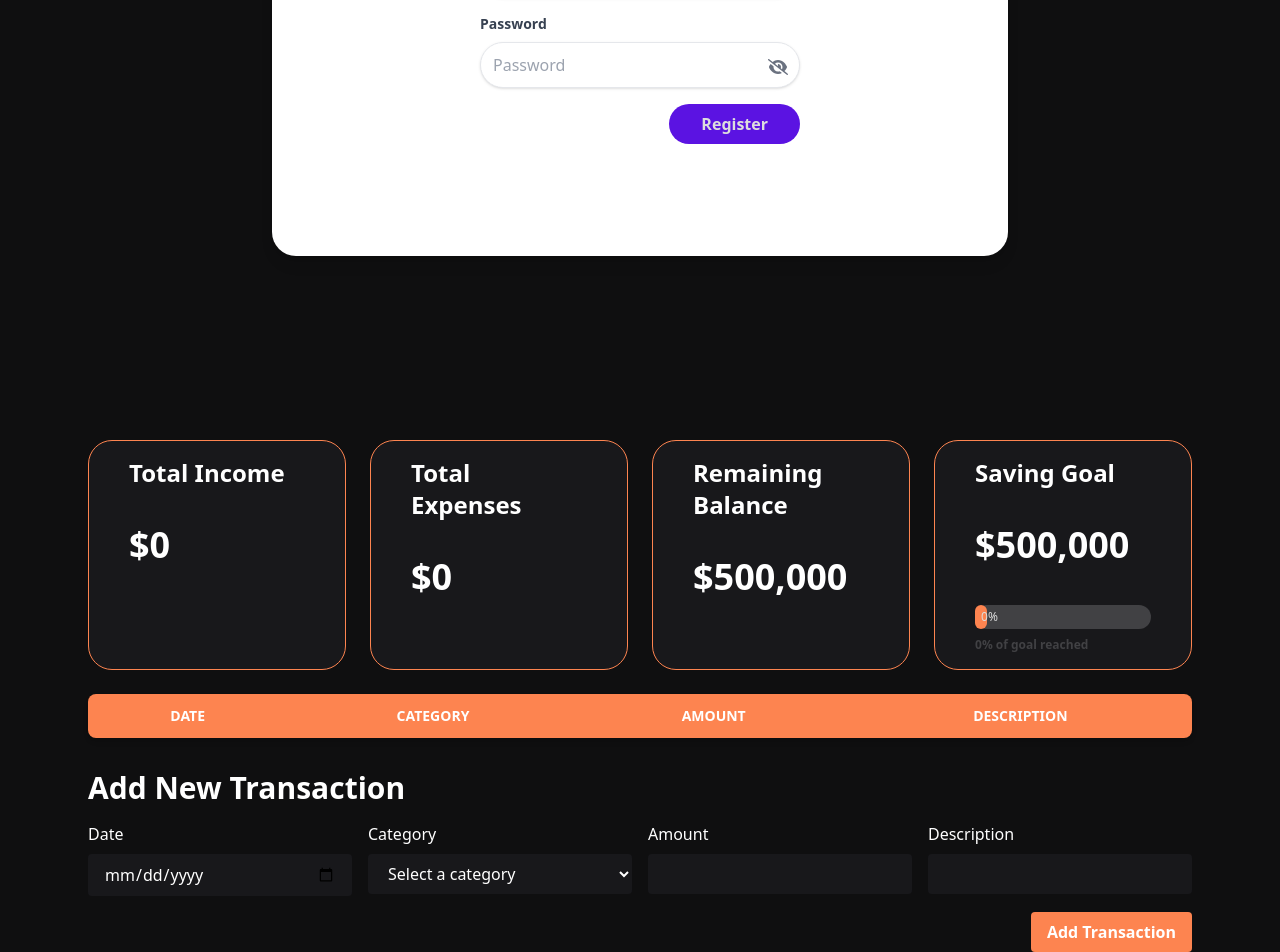
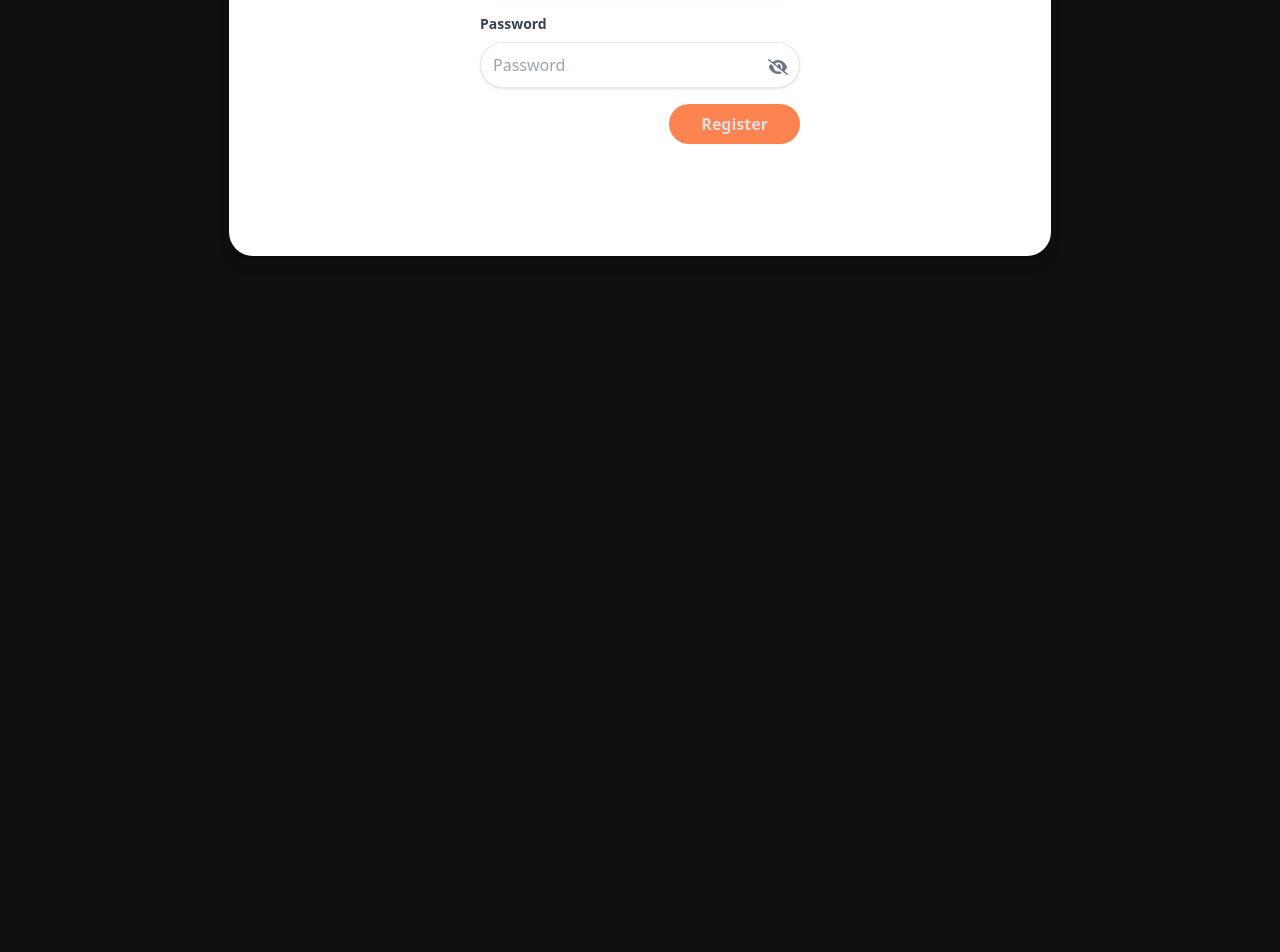
Before and after one commit to mohamad27911/expenses_tracker, a React (Vite) app: page / in a window 1280 px wide. Shown: the part 522-1474 px from the top of the page. After the commit the page ends 938 px from the top, so only its background shows below. Built offline with nearby package versions, Linux system fonts and the light colour scheme.

Commit message:
saving transactions to firestore

```diff
--- a/package.json
+++ b/package.json
@@ -24,7 +24,8 @@
     "fs": "^0.0.1-security",
     "react": "^18.3.1",
     "react-dom": "^18.3.1",
-    "react-hook-form": "^7.53.0"
+    "react-hook-form": "^7.53.0",
+    "react-router-dom": "^6.26.2"
   },
   "devDependencies": {
     "@eslint/js": "^9.11.1",
--- a/src/App.tsx
+++ b/src/App.tsx
@@ -6,14 +6,14 @@ import { TransactionContext, TransactionProvider } from './context/TransactionCo
 import { useTransactionTotals } from './context/useTransactionTotals ';
 import './index.css';
 import Registration from './pages/Registration';
+import { BrowserRouter as Router, Routes, Route } from 'react-router-dom';
 
 function App() {
-  const { transactions } = useContext(TransactionContext); // Assuming you fetch transactions from the context
+  const { transactions } = useContext(TransactionContext);
   const { totalIncome, totalExpense, balance } = useTransactionTotals(transactions);
   const val =totalIncome-totalExpense
   return (
     <div className='mx-16'>
-      <Registration/>
       <div className="grid grid-cols-1 md:grid-cols-2 lg:grid-cols-4 gap-6 p-6 m-auto">
         <Card isProg={false} title="Total Income" value={totalIncome} />
         <Card isProg={false} title="Total Expenses" value={totalExpense} />
@@ -29,9 +29,15 @@ function App() {
 const AppWithProvider = () => {
   return (
     <TransactionProvider>
-      <App />
+      <Router>
+        <Routes>
+          <Route path="/home" element={<App />} />
+          <Route path="/" element={<Registration />} />
+        </Routes>
+      </Router>
     </TransactionProvider>
   );
 }
 
+
 export default AppWithProvider;
--- a/src/Components/Form.tsx
+++ b/src/Components/Form.tsx
@@ -1,6 +1,6 @@
 import { FieldValues, useForm } from "react-hook-form";
-import { TransactionContext } from "../context/TransactionContext";
-import { useContext } from "react";
+import { auth, db } from "../config/firebase";
+import { addDoc, collection } from "firebase/firestore";
 
 function Form() {
   const {
@@ -9,52 +9,59 @@ function Form() {
     formState: { errors, isSubmitting },
     reset,
   } = useForm();
-  const { addTransaction } = useContext(TransactionContext);
 
-  const onSubmit = (data: FieldValues) => {
-    const transaction = {
-      date: data.date,
-      category: data.category,
-      amount: parseFloat(data.amount),
-      description: data.description,
-    };
-    addTransaction(transaction);
-    reset();
+  const onSubmit = async (data: FieldValues) => {
+    try {
+      const user = auth.currentUser
+
+      if (user) {
+        const transaction = {
+          amount: parseFloat(data.amount),
+          date: data.date,
+          category: data.category,
+          description: data.description,
+          uid: user.uid, // Ensure uid is valid
+        };
+
+        // Save the transaction to Firestore
+        await addDoc(collection(db, "transactions"), transaction);
+        console.log("Transaction added successfully!");
+        reset(); // Reset the form
+      } else {
+        console.error("User is not authenticated or UID is missing.");
+      }
+    } catch (error) {
+      console.error("Error adding transaction: ", error);
+    }
   };
+
   return (
     <div className="mt-8 mx-6 text-white">
-      <h2 className="text-3xl font-bold mb-4 text-white">
-        Add New Transaction
-      </h2>
+      <h2 className="text-3xl font-bold mb-4 text-white">Add New Transaction</h2>
       <form
         onSubmit={handleSubmit(onSubmit)}
         className="grid md:grid-cols-4 grid-cols-2 gap-4"
       >
         <div>
-          <label htmlFor="date" className="block mb-2">
-            Date
-          </label>
+          <label htmlFor="date" className="block mb-2">Date</label>
           <input
             {...register("date", {
               required: "Please enter a date",
             })}
             type="date"
             id="date"
-            name="date"
             className="bg-secondary rounded px-4 py-2 w-full"
           />
           {errors.date && (
             <span className="text-expense">{`${errors.date.message}`}</span>
           )}
         </div>
+
         <div>
-          <label htmlFor="category" className="block mb-2">
-            Category
-          </label>
+          <label htmlFor="category" className="block mb-2">Category</label>
           <select
-            {...register("category", { required: "Please Enter Category" })}
+            {...register("category", { required: "Please enter a category" })}
             id="category"
-            name="category"
             className="bg-secondary rounded px-4 py-2 w-full"
           >
             <option value="">Select a category</option>
@@ -65,13 +72,12 @@ function Form() {
             <span className="text-expense">{`${errors.category.message}`}</span>
           )}
         </div>
+
         <div>
-          <label htmlFor="amount" className="block mb-2">
-            Amount
-          </label>
+          <label htmlFor="amount" className="block mb-2">Amount</label>
           <input
             {...register("amount", {
-              required: "Please Enter Amount",
+              required: "Please enter an amount",
               min: {
                 value: 0.01,
                 message: "Amount must be a positive number",
@@ -79,35 +85,33 @@ function Form() {
             })}
             type="number"
             id="amount"
-            name="amount"
             className="bg-secondary rounded px-4 py-2 w-full"
           />
           {errors.amount && (
             <span className="text-expense">{`${errors.amount.message}`}</span>
           )}
         </div>
+
         <div>
-          <label htmlFor="description" className="block mb-2">
-            Description
-          </label>
+          <label htmlFor="description" className="block mb-2">Description</label>
           <input
             {...register("description", {
-              required: "Please Enter A Description",
+              required: "Please enter a description",
             })}
             type="text"
             id="description"
-            name="description"
-            className="bg-secondary rounded px-4 py-2 w-full text-white"
+            className="bg-secondary rounded px-4 py-2 w-full"
           />
           {errors.description && (
             <span className="text-expense">{`${errors.description.message}`}</span>
           )}
         </div>
+
         <div className="col-span-2 md:col-span-4 text-right">
           <button
             disabled={isSubmitting}
             type="submit"
-            className="bg-text-light hover:scale-110 transition-transform  text-white font-bold py-2 px-4 rounded"
+            className="bg-text-light hover:scale-110 transition-transform text-white font-bold py-2 px-4 rounded"
           >
             Add Transaction
           </button>
--- a/src/Components/Table.tsx
+++ b/src/Components/Table.tsx
@@ -1,28 +1,49 @@
-import { useContext } from 'react';
+import { useContext, useEffect } from 'react';
 import { TransactionContext } from '../context/TransactionContext';
+import { auth, db } from '../config/firebase';
+import { collection, getDocs, query, where } from 'firebase/firestore';
 
 function Table() {
   // context API: consumer
-  const { transactions } = useContext(TransactionContext);
-  // recieve the transactions from <Form/> and display it in the table
+  const { transactions, setTransactions } = useContext(TransactionContext); // Ensure setTransactions is available in the context
+
+  // Retrieve the user from localStorage
+  const user = JSON.parse(localStorage.getItem("auth") || '{}');
+
+  useEffect(() => {
+    const getTransactions = async () => {
+      // Check if user is authenticated
+      if (user.isAuth) {
+        // Create a query to get transactions for the current user
+        const transactionCollectionRef = collection(db, "transactions");
+        const q = query(transactionCollectionRef, where("uid", "==", user.uid)); // Assuming user.uid is available
+
+        try {
+          // Fetch the transactions from Firestore
+          const querySnapshot = await getDocs(q);
+          const transList = querySnapshot.docs.map(doc => ({ id: doc.id, ...doc.data() })); // Get the data
+          setTransactions(transList); // Update the context or local state
+          console.log(transList);
+        } catch (err) {
+          console.log(err);
+        }
+      } else {
+        console.log("User is not authenticated");
+      }
+    };
+
+    getTransactions();
+  }, [user, setTransactions]); // Dependency on user and setTransactions
 
   return (
     <div className="relative overflow-x-auto max-h-[50vh] shadow-md sm:rounded-lg mx-6">
       <table className="w-full text-sm text-left rtl:text-right text-blue-100">
         <thead className="text-white uppercase bg-text-light text-center sticky top-0 z-10">
           <tr>
-            <th scope="col" className="px-6 py-3">
-              Date
-            </th>
-            <th scope="col" className="px-6 py-3 bg-opacity-90">
-              Category
-            </th>
-            <th scope="col" className="px-6 py-3">
-              Amount
-            </th>
-            <th scope="col" className="px-6 py-3">
-              Description
-            </th>
+            <th scope="col" className="px-6 py-3">Date</th>
+            <th scope="col" className="px-6 py-3 bg-opacity-90">Category</th>
+            <th scope="col" className="px-6 py-3">Amount</th>
+            <th scope="col" className="px-6 py-3">Description</th>
           </tr>
         </thead>
         <tbody className="text-center">
@@ -32,8 +53,8 @@ function Table() {
                 {row.date}
               </th>
               <td className="px-6 py-4">{row.category}</td>
-              <td className={`px-6 py-4 ${row.category=="expense" ? "text-expense" : "text-income"}`}>
-                {row.category=="expense"  ? "-" : "+"}
+              <td className={`px-6 py-4 ${row.category === "expense" ? "text-expense" : "text-income"}`}>
+                {row.category === "expense" ? "-" : "+"}
                 <span>${row.amount}</span>
               </td>
               <td className="px-6 py-4">{row.description}</td>
@@ -44,4 +65,5 @@ function Table() {
     </div>
   );
 }
+
 export default Table;
--- a/src/Components/auth/Up.tsx
+++ b/src/Components/auth/Up.tsx
@@ -3,6 +3,7 @@ import { FontAwesomeIcon } from '@fortawesome/react-fontawesome';
 import { faEye, faEyeSlash } from '@fortawesome/free-solid-svg-icons';
 import { auth } from "../../config/firebase";
 import { createUserWithEmailAndPassword } from 'firebase/auth';
+import { useNavigate } from 'react-router-dom';
 
 const Up: React.FC = () => {
     const [isPasswordVisible, setIsPasswordVisible] = useState<boolean>(false);
@@ -11,6 +12,7 @@ const Up: React.FC = () => {
     const [username, setUsername] = useState<string>('');
     const [error, setError] = useState<string>('');
 
+    const navigate = useNavigate();
     const handleTogglePasswordVisibility = () => {
         setIsPasswordVisible(!isPasswordVisible);
     };
@@ -20,6 +22,12 @@ const Up: React.FC = () => {
         try {
             await createUserWithEmailAndPassword(auth, email, password);
             console.log('Registered successfully');
+            const authInfo={
+                email: email,
+                isAuth:true
+            }
+            localStorage.setItem("auth",JSON.stringify(authInfo))
+            navigate('/home');
         } catch (err) {
             setError('Failed to register. Please try again.');
             console.error(err);
@@ -86,7 +94,7 @@ const Up: React.FC = () => {
                 </div>
                 {error && <p className="text-red-500">{error}</p>}
                 <button
-                    className='text-text px-8 py-2 rounded-full bg-background font-bold float-end hover:bg-text-light transition duration-300'
+                    className='text-text px-8 py-2 rounded-full bg-text-light font-bold float-end hover:bg-orange-600 transition duration-300'
                     type='submit'
                 >
                     Register
--- a/src/config/firebase.ts
+++ b/src/config/firebase.ts
@@ -1,5 +1,6 @@
 import { initializeApp } from "firebase/app";
 import { getAuth }  from "firebase/auth";
+import { getFirestore } from "firebase/firestore";
 const firebaseConfig = {
   apiKey: "AIzaSyAl2bKKyplR0kosjGuLn9pHYHgqWrGr2I0",
   authDomain: "expenses-tracker-c8997.firebaseapp.com",
@@ -12,3 +13,4 @@ const firebaseConfig = {
 
 const app = initializeApp(firebaseConfig);
 export const auth = getAuth(app)
+export const db = getFirestore(app)
--- a/src/context/TransactionContext.tsx
+++ b/src/context/TransactionContext.tsx
@@ -1,6 +1,7 @@
 import { createContext, useState } from 'react';
 
 interface Transaction {
+  uid:string
   date: string;
   category: string;
   amount: number;
--- a/src/pages/Registration.tsx
+++ b/src/pages/Registration.tsx
@@ -24,7 +24,7 @@ function Registration() {
             <div
                 className='flex items-center justify-center min-h-screen py-10 sm:py-40 '>
                 <div className=' flex flex-col lg:flex-row w-10/12 lg:w-8/12 bg-white rounded-3xl mx-auto shadow-lg overflow-hidden'>
-                    {/* Image Container */}
+
 
 
                     {/* Form Container */}
```
Also changed, not shown: src/Components/auth/In.tsx (+10 -1 lines), 1 other file (tests, documents, lock files or other folders).
